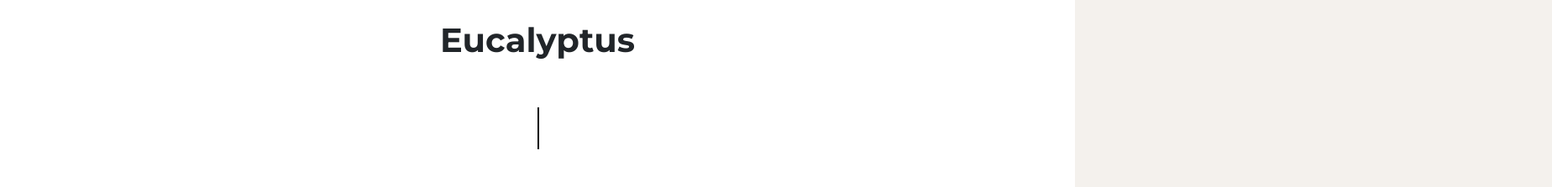
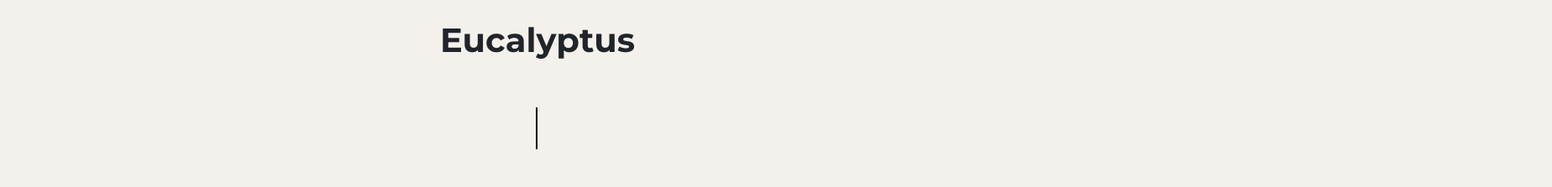
Before and after one commit to jona41f7/esthetique, a plain HTML site: page index.html in a window 1280 px wide. Shown: the part 1880-2103 px from the top of the page at 84% size, 1848 px wide, since content can reach past the window. Drawn offline with nearby package versions, Linux system fonts and the light colour scheme.

Commit message:
vertical line edited

```diff
--- a/css/custom.css
+++ b/css/custom.css
@@ -59,10 +59,10 @@ body {
 }
 
 .vertical {
-  border-left: 2px solid black;
+  border-right: 2px solid black;
   height: 50px;
   position: relative;
-  left: 50%;
+  right: 50%;
 }
 
 #test1 {
--- a/index.html
+++ b/index.html
@@ -26,7 +26,7 @@
     />
   </head>
 
-  <body>
+  <body style="background-color: #f4f1ed">
     <nav class="navbar navbar-expand-lg navbar-light bg-light navbar-jotto">
       <div class="container">
         <a class="navbar-brand text-uppercase" href="#">Esthétique</a>
```
